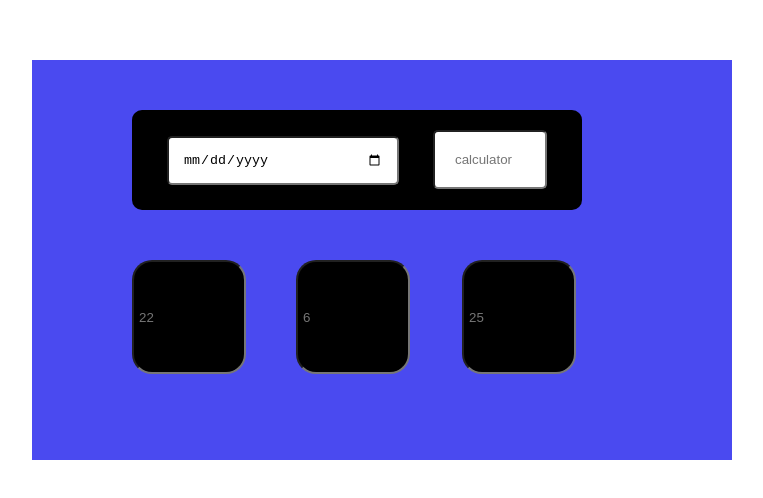
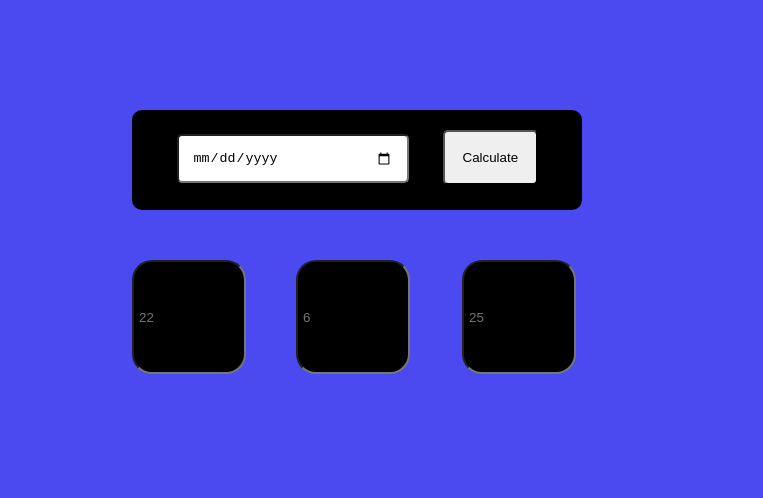
Before and after one commit to Irfanullahafridi/classTask-05, a plain HTML site: page index.html in a window 1280 px wide. Shown: the part 140-638 px from the top of the page, without its empty margins (268-1031 px from the left). Drawn offline with Linux system fonts and the light colour scheme.

Commit message:
add calculate btn and give style to them

```diff
--- a/index.html
+++ b/index.html
@@ -12,9 +12,9 @@
             height: 100vh;
             margin: 0px;
             flex-direction: column;
+            background-color: rgb(74, 74, 240);
         }
         .container{
-            background-color: rgb(74, 74, 240);
             width: 600px;
             height: 300px;
             padding: 50px;
@@ -36,8 +36,8 @@
         }
         #calc{
             border-radius: 5px;
-            padding: 20px;
-            width: 70px;
+            padding: 18px;
+            width: 95px;
             color: black;
             margin-left: 30px;
             margin-top: 20px;
@@ -79,7 +79,7 @@
 
         <div class="Upper">
             <input type="date" id="Date">
-            <input id="calc" placeholder="calculator">
+            <button id="calc">Calculate</button>
         </div>
 
         <div class="lower">
```
